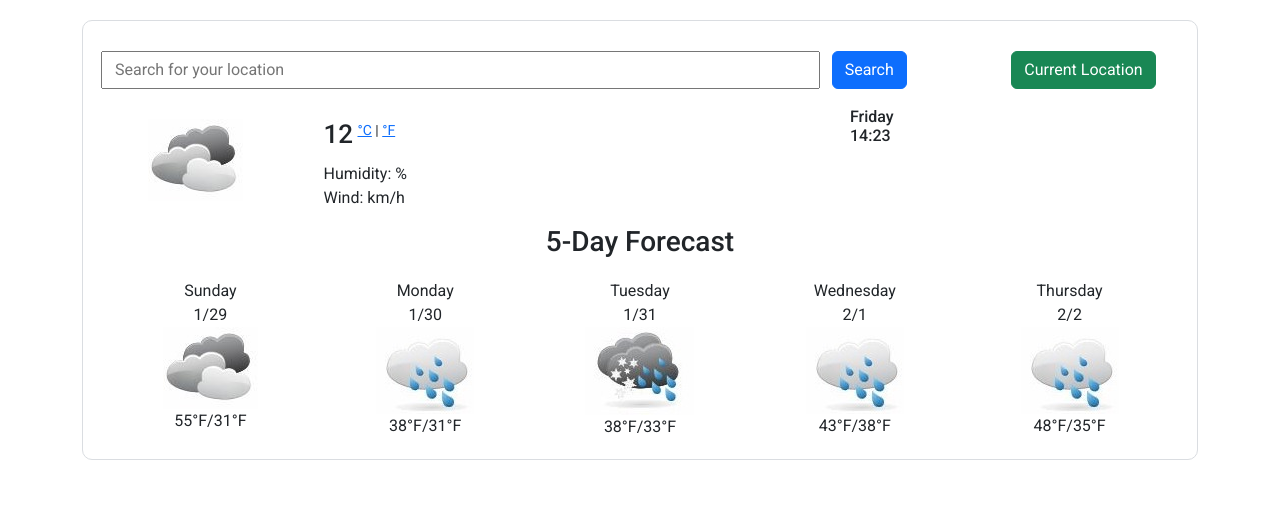
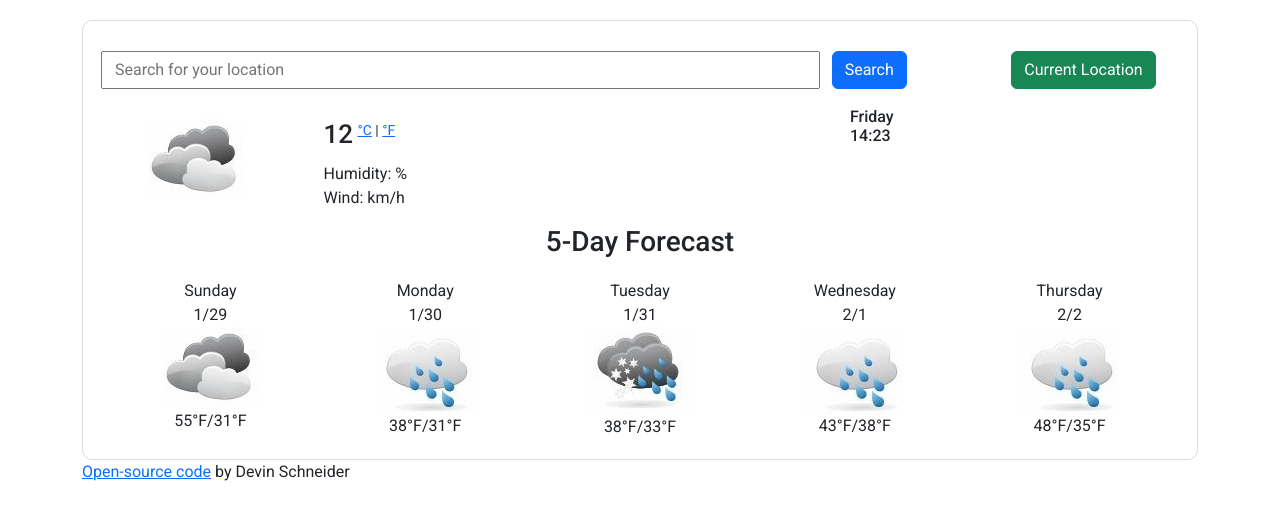
Before and after one commit to devinm12/weather-app, a plain HTML site: page index.html in a window 1280 px wide. Drawn offline with nearby package versions, Linux system fonts and the light colour scheme; no server answers.

Commit message:
Added link to Open-source Code

```diff
--- a/index.html
+++ b/index.html
@@ -132,6 +132,12 @@
           </div>
         </div>
       </div>
+      <footer>
+        <a href="https://github.com/devinm12/weather-app" target="_blank"
+          >Open-source code</a
+        >
+        by Devin Schneider
+      </footer>
     </div>
     <script src="script/script.js"></script>
   </body>
```
Also changed, not shown: 1 other file.
